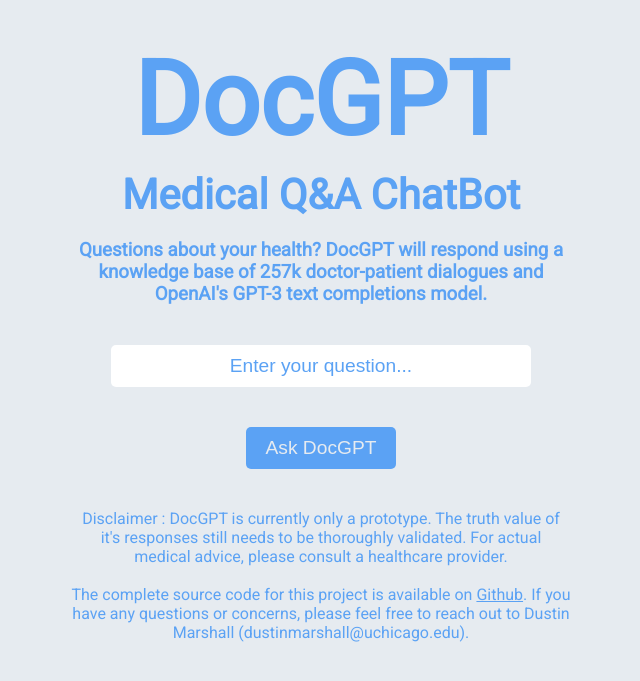
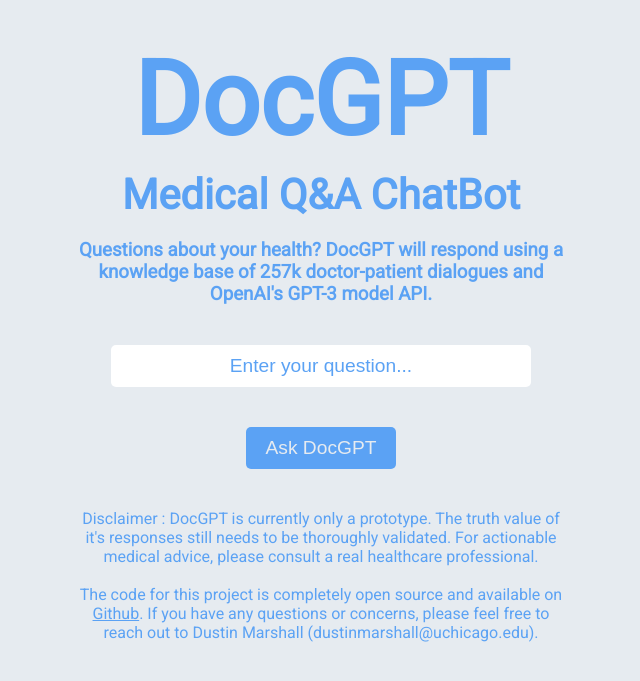
Before and after one commit to dustinmarshall/DocGPT, a Flask app: page / in a window 1280 px wide. Shown: the top 681 px of the page, without its empty margins (319-959 px from the left). Run offline with Flask 2, Linux system fonts and the light colour scheme.

Commit message:
Update index.html

```diff
--- a/templates/index.html
+++ b/templates/index.html
@@ -13,7 +13,7 @@
     </h2>
     <h3>
         Questions about your health? DocGPT will respond using a knowledge base
-        of 257k doctor-patient dialogues and OpenAI's GPT-3 text completions model.
+        of 257k doctor-patient dialogues and OpenAI's GPT-3 model API.
     </h2>
     <form method="POST">
         <input type="text" name="text" placeholder="Enter your question...">
@@ -29,10 +29,10 @@
     {% endif %}
     <body>
         Disclaimer : DocGPT is currently only a prototype. The truth value of it's responses still needs to be
-        thoroughly validated. For actual medical advice, please consult a healthcare provider.</a>
+        thoroughly validated. For actionable medical advice, please consult a real healthcare professional.</a>
         <br>
         <br>
-        The complete source code for this project is available on <a href="https://github.com/dustinmarshall/DocGPT">Github</a>.
+        The code for this project is completely open source and available on <a href="https://github.com/dustinmarshall/DocGPT">Github</a>.
         If you have any questions or concerns, please feel free to reach out to Dustin Marshall (dustinmarshall@uchicago.edu).
     </body>
 </body>
```
